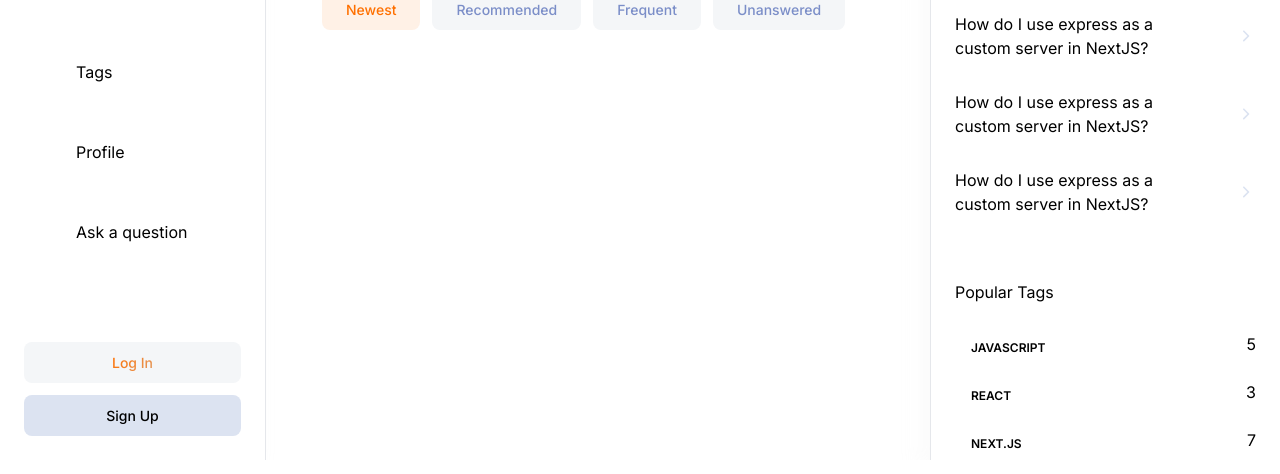
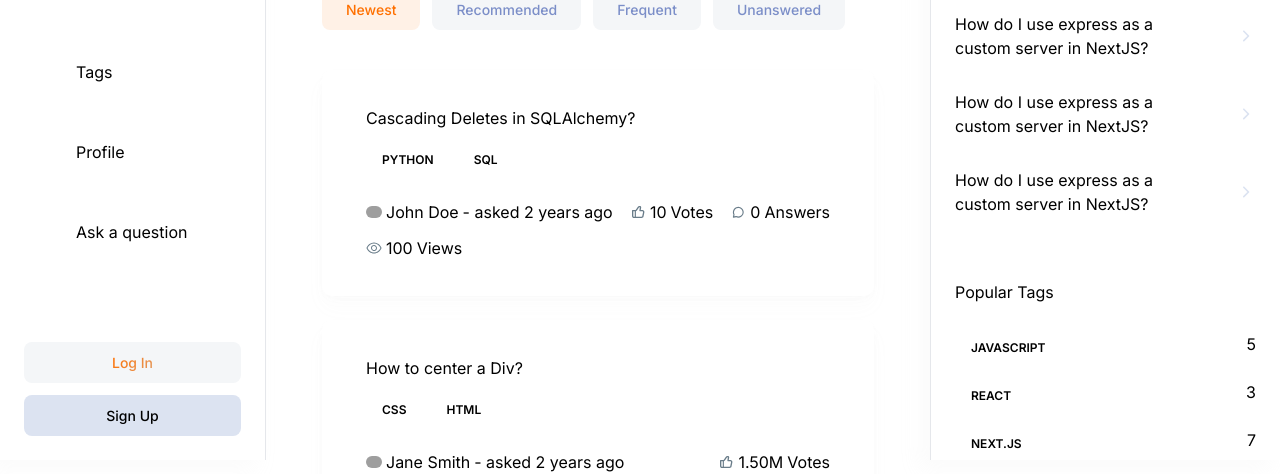
Before and after one commit to NacheteTnf/stack_overflow_nextjs13, a Next.js app: page / in a window 1280 px wide. Shown: the part 340-814 px from the top of the page. Built offline with nearby package versions, Linux system fonts and the light colour scheme; no server answers; grey boxes are pictures that could not be loaded.

Commit message:
Finish the RightSidebar, add components Metric, add funcionality, funcions in utils HomePage basic page finish

```diff
--- a/app/(root)/(home)/page.tsx
+++ b/app/(root)/(home)/page.tsx
@@ -1,10 +1,78 @@
+import QuestionCard from "@/components/cards/QuestionCard";
 import HomeFilters from "@/components/home/HomeFilters";
 import Filter from "@/components/shared/Filter";
 import LocalSearchbar from "@/components/shared/LocalSearchbar";
+import NoResult from "@/components/shared/NoResult";
 import { Button } from "@/components/ui/button";
 import { HomePagefilter } from "@/constant/filter";
 import Link from "next/link";
 import React from "react";
+
+const questions = [
+  {
+    _id: "1",
+    title: "Cascading Deletes in SQLAlchemy?",
+    tags: [
+      { _id: "1", name: "python" },
+      { _id: "2", name: "sql" },
+    ],
+    author: {
+      _id: "a1",
+      name: "John Doe",
+      picture: "https://example.com/johndoe.png",
+    },
+    upvotes: 10,
+    views: 100,
+    answers: [],
+    createdAt: new Date("2021-09-01T12:00:00.000Z"),
+  },
+  {
+    _id: "2",
+    title: "How to center a Div?",
+    tags: [
+      { _id: "1", name: "css" },
+      { _id: "2", name: "html" },
+    ],
+    author: {
+      _id: "a2",
+      name: "Jane Smith",
+      picture: "https://example.com/janesmith.png",
+    },
+    upvotes: 1500000,
+    views: 200000,
+    answers: [],
+    createdAt: new Date("2021-09-01T12:00:00.000Z"),
+  },
+  {
+    _id: "3",
+    title: "What is TypeScript and why should I use it?",
+    tags: [
+      { _id: "3", name: "typescript" },
+      { _id: "4", name: "javascript" },
+    ],
+    author: {
+      _id: "a3",
+      name: "Mark Brown",
+      picture: "https://example.com/markbrown.png",
+    },
+    upvotes: 25,
+    views: 300,
+    answers: [
+      {
+        _id: "a3-1",
+        text: "TypeScript is a typed superset of JavaScript...",
+        author: {
+          _id: "a4",
+          name: "Bob Williams",
+          picture: "https://example.com/bobwilliams.png",
+        },
+        upvotes: 10,
+        createdAt: new Date("2023-09-15"),
+      },
+    ],
+    createdAt: new Date("2023-09-01T12:00:00.000Z"),
+  },
+];
 
 const Home = () => {
   return (
@@ -34,6 +102,33 @@
         />
       </div>
       <HomeFilters />
+
+      <div className="mt-10 flex flex-col gap-6">
+        {questions.length > 0 ? (
+          questions.map((question) => (
+            <QuestionCard
+              key={question._id}
+              _id={question._id}
+              title={question.title}
+              tags={question.tags}
+              author={question.author}
+              upvotes={question.upvotes}
+              views={question.views}
+              answers={question.answers}
+              createdAt={question.createdAt}
+            />
+          ))
+        ) : (
+          <NoResult
+            title="There are no question to show"
+            description="Be the first to break the silence! 🚀 Ask a Question and kickstart the
+        discussion. our query could be the next big thing others learn from. Get
+       involved!💡"
+            link="/ask-question"
+            linkTitle="Ask a Question"
+          />
+        )}
+      </div>
     </>
   );
 };
--- /dev/null
+++ b/components/cards/QuestionCard.tsx
@@ -0,0 +1,95 @@
+import Link from "next/link";
+import React from "react";
+import RenderTag from "../shared/RenderTag";
+import Metric from "../shared/Metric";
+import { formatAndDivideNumber, getTimestamp } from "@/lib/utils";
+
+interface QuestionProps {
+  _id: string;
+  title: string;
+  tags: {
+    _id: string;
+    name: string;
+  }[];
+  author: {
+    _id: string;
+    name: string;
+    picture: string;
+  };
+  upvotes: number;
+  views: number;
+  answers: Array<object>;
+  createdAt: Date;
+}
+
+const QuestionCard = ({
+  _id,
+  title,
+  tags,
+  author,
+  upvotes,
+  views,
+  answers,
+  createdAt,
+}: QuestionProps) => {
+  return (
+    <div className="card-wrapper rounded-[10px] p-9 sm:px-11">
+      <div className="flex flex-col-reverse items-start justify-between gap-5 sm:flex-row">
+        <div>
+          <span className="subtle-regular text-dark400_light700 line-clamp-1 flex sm:hidden">
+            {getTimestamp(createdAt)}
+          </span>
+          <Link href={`/question/${_id}`}>
+            <h3 className="sm:h3-semibold base-semibold text-dark200_light900 line-clamp-1 flex-1">
+              {title}
+            </h3>
+          </Link>
+        </div>
+        {/* If signed in add edit delete action */}
+      </div>
+      <div className="mt-3.5 flex flex-wrap gap-2">
+        {tags.map((tag) => (
+          <RenderTag key={tag._id} _id={tag._id} name={tag.name} />
+        ))}
+      </div>
+
+      <div className="flex-between mt-6 w-full flex-wrap gap-3">
+        <Metric
+          imgUrl={author.picture}
+          alt="user"
+          value={author.name}
+          title={` - asked ${getTimestamp(createdAt)}`}
+          href={`/profile/${author._id}`}
+          isAuthor
+          textStyles="body-medium text-dark400_light700"
+        />
+
+        <Metric
+          imgUrl="/assets/icons/like.svg"
+          alt="Upvotes"
+          value={formatAndDivideNumber(upvotes)}
+          title=" Votes"
+          textStyles="small-medium text-dark400_light800"
+        />
+
+        <Metric
+          imgUrl="/assets/icons/message.svg"
+          alt="message"
+          value={formatAndDivideNumber(answers.length)}
+          title=" Answers"
+          textStyles="small-medium text-dark400_light800"
+        />
+
+        <Metric
+          imgUrl="/assets/icons/eye.svg"
+          alt="eye"
+          value={formatAndDivideNumber(views)}
+          title=" Views"
+          textStyles="small-medium text-dark400_light800"
+        />
+      </div>
+    </div>
+  );
+};
+
+export default QuestionCard;
--- /dev/null
+++ b/components/shared/Metric.tsx
@@ -0,0 +1,57 @@
+import Image from "next/image";
+import Link from "next/link";
+import React from "react";
+
+interface MetricProps {
+  imgUrl: string;
+  alt: string;
+  value: string | number;
+  title: string;
+  href?: string;
+  textStyles?: string;
+  isAuthor?: boolean;
+}
+
+const Metric = ({
+  imgUrl,
+  alt,
+  value,
+  title,
+  href,
+  textStyles,
+  isAuthor,
+}: MetricProps) => {
+  const metricContent = (
+    <>
+      <Image
+        src={imgUrl}
+        alt={alt}
+        width={16}
+        height={16}
+        className={`object-contain ${href ? "rounded-full" : ""}`}
+      />
+
+      <p className={`${textStyles} flex items-center gap-1`}>
+        {value}
+
+        <span
+          className={`small-regular line-clamp-1 ${isAuthor ? "max-sm:hidden" : ""}`}
+        >
+          {title}
+        </span>
+      </p>
+    </>
+  );
+
+  if (href) {
+    return (
+      <Link href={href} className="flex-center gap-1">
+        {metricContent}
+      </Link>
+    );
+  }
+
+  return <div className="flex-center flex-wrap gap-1">{metricContent}</div>;
+};
+
+export default Metric;
--- /dev/null
+++ b/components/shared/NoResult.tsx
@@ -0,0 +1,46 @@
+import Image from "next/image";
+import Link from "next/link";
+import React from "react";
+import { Button } from "../ui/button";
+
+interface Props {
+  title: string;
+  description: string;
+  link: string;
+  linkTitle: string;
+}
+
+const NoResult = ({ title, description, link, linkTitle }: Props) => {
+  return (
+    <div className="mt-10 flex w-full flex-col items-center justify-center">
+      <Image
+        src="/assets/images/light-illustration.png"
+        alt="No result illustration"
+        width={270}
+        height={200}
+        className="block object-contain dark:hidden"
+      />
+
+      <Image
+        src="/assets/images/dark-illustration.png"
+        alt="No result illustration"
+        width={270}
+        height={200}
+        className="hidden object-contain dark:flex"
+      />
+
+      <h2 className="h2-bold text-dark200_light900">{title}</h2>
+      <p className="body-regular text-dark500_light700 my-3.5 max-w-md text-center">
+        {description}
+      </p>
+
+      <Link href={link}>
+        <Button className="paragraph-medium mt-5 min-h-[46px] rounded-lg bg-primary-500 px-4 py-3 text-light-900 hover:bg-primary-500 dark:bg-primary-500 dark:text-light-900">
+          {linkTitle}
+        </Button>
+      </Link>
+    </div>
+  );
+};
+
+export default NoResult;
--- a/components/shared/RenderTag.tsx
+++ b/components/shared/RenderTag.tsx
@@ -3,7 +3,7 @@
 import { Badge } from "../ui/badge";
 
 interface Props {
-  _id: number;
+  _id: string;
   name: string;
   totalQuestions?: number;
   showCount?: boolean;
--- a/components/shared/RightSidebar.tsx
+++ b/components/shared/RightSidebar.tsx
@@ -5,50 +5,50 @@
 
 const hotQuestions = [
   {
-    _id: 1,
+    _id: "1",
     title: "How do I use express as a custom server in NextJS?",
   },
   {
-    _id: 2,
+    _id: "2",
     title: "How do I use express as a custom server in NextJS?",
   },
   {
-    _id: 3,
+    _id: "3",
     title: "How do I use express as a custom server in NextJS?",
   },
   {
-    _id: 4,
+    _id: "4",
     title: "How do I use express as a custom server in NextJS?",
   },
   {
-    _id: 5,
+    _id: "5",
     title: "How do I use express as a custom server in NextJS?",
   },
 ];
 
 const popularTags = [
   {
-    _id: 1,
+    _id: "1",
     name: "javascript",
     totalQuestions: 5,
   },
   {
-    _id: 2,
+    _id: "2",
     name: "React",
     totalQuestions: 3,
   },
   {
-    _id: 3,
+    _id: "3",
     name: "Next.js",
     totalQuestions: 7,
   },
   {
-    _id: 4,
+    _id: "4",
     name: "Angular",
     totalQuestions: 2,
   },
   {
-    _id: 5,
+    _id: "5",
     name: "Css",
     totalQuestions: 9,
   },
--- a/lib/utils.ts
+++ b/lib/utils.ts
@@ -4,3 +4,55 @@
 export function cn(...inputs: ClassValue[]) {
   return twMerge(clsx(inputs))
 }
+
+
+export const getTimestamp = (createdAt: Date): string => {
+  const now = new Date();
+  const elapsedTimeInMilliseconds = now.getTime() - createdAt.getTime();
+
+  // Define time intervals in milliseconds
+  const minute = 60 * 1000;
+  const hour = 60 * minute;
+  const day = 24 * hour;
+  const week = 7 * day;
+  const month = 30 * day;
+  const year = 365 * day;
+
+  if (elapsedTimeInMilliseconds < minute) {
+    const seconds = Math.floor(elapsedTimeInMilliseconds / 1000);
+    return `${seconds} ${seconds === 1 ? "second" : "seconds"} ago`;
+  } else if (elapsedTimeInMilliseconds < hour) {
+    const minutes = Math.floor(elapsedTimeInMilliseconds / minute);
+    return `${minutes} ${minutes === 1 ? "minute" : "minutes"} ago`;
+  } else if (elapsedTimeInMilliseconds < day) {
+    const hours = Math.floor(elapsedTimeInMilliseconds / hour);
+    return `${hours} ${hours === 1 ? "hour" : "hours"} ago`;
+  } else if (elapsedTimeInMilliseconds < week) {
+    const days = Math.floor(elapsedTimeInMilliseconds / day);
+    return `${days} ${days === 1 ? "day" : "days"} ago`;
+  } else if (elapsedTimeInMilliseconds < month) {
+    const weeks = Math.floor(elapsedTimeInMilliseconds / week);
+    return `${weeks} ${weeks === 1 ? "week" : "weeks"} ago`;
+  } else if (elapsedTimeInMilliseconds < year) {
+    const months = Math.floor(elapsedTimeInMilliseconds / month);
+    return `${months} ${months === 1 ? "month" : "months"} ago`;
+  } else {
+    const years = Math.floor(elapsedTimeInMilliseconds / year);
+    return `${years} ${years === 1 ? "year" : "years"} ago`;
+  }
+};
+
+export const formatAndDivideNumber = (number: number): string => {
+  if (number >= 1000000) {
+    // If the number is in millions (1,000,000 or more)
+    const millions = (number / 1000000).toFixed(2);
+    return `${millions}M`;
+  } else if (number >= 1000) {
+    // If the number is in thousands (1,000 or more)
+    const thousands = (number / 1000).toFixed(2);
+    return `${thousands}K`;
+  } else {
+    // If the number is less than 1,000, simply return the number as is
+    return `${number}`;
+  }
+};
--- a/next.config.mjs
+++ b/next.config.mjs
@@ -1,4 +1,8 @@
 /** @type {import('next').NextConfig} */
-const nextConfig = {};
+const nextConfig = {
+  images: {
+    domains: ["example.com"],
+  },
+};
 
 export default nextConfig;
```
